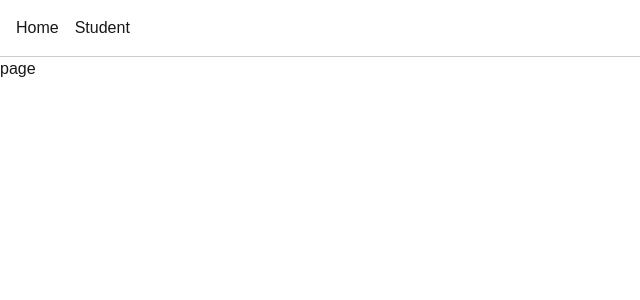
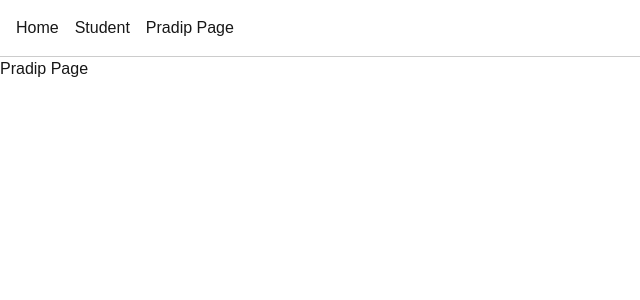
Before and after one commit to newrsa/rsa-webapp, a Next.js app: page /component/pradip in a window 1280 px wide. Shown: the top 300 px of the page, without its empty margins (0-640 px from the left). Built offline with nearby package versions, Linux system fonts and the light colour scheme.

Commit message:
Pradip Salke : add first page

```diff
--- a/app/component/navigation/Navigation.tsx
+++ b/app/component/navigation/Navigation.tsx
@@ -10,6 +10,9 @@ export default function Navigation() {
         <li>
           <Link href="/component/student">Student</Link>
         </li>
+        <li>
+          <Link href="/component/pradip">Pradip Page</Link>
+        </li>
       </ul>
     </nav>
   );
--- a/app/component/pradip/page.tsx
+++ b/app/component/pradip/page.tsx
@@ -2,7 +2,7 @@ import React from 'react'
 
 const page = () => {
   return (
-    <div>page</div>
+    <div>Pradip Page</div>
   )
 }
 
```
